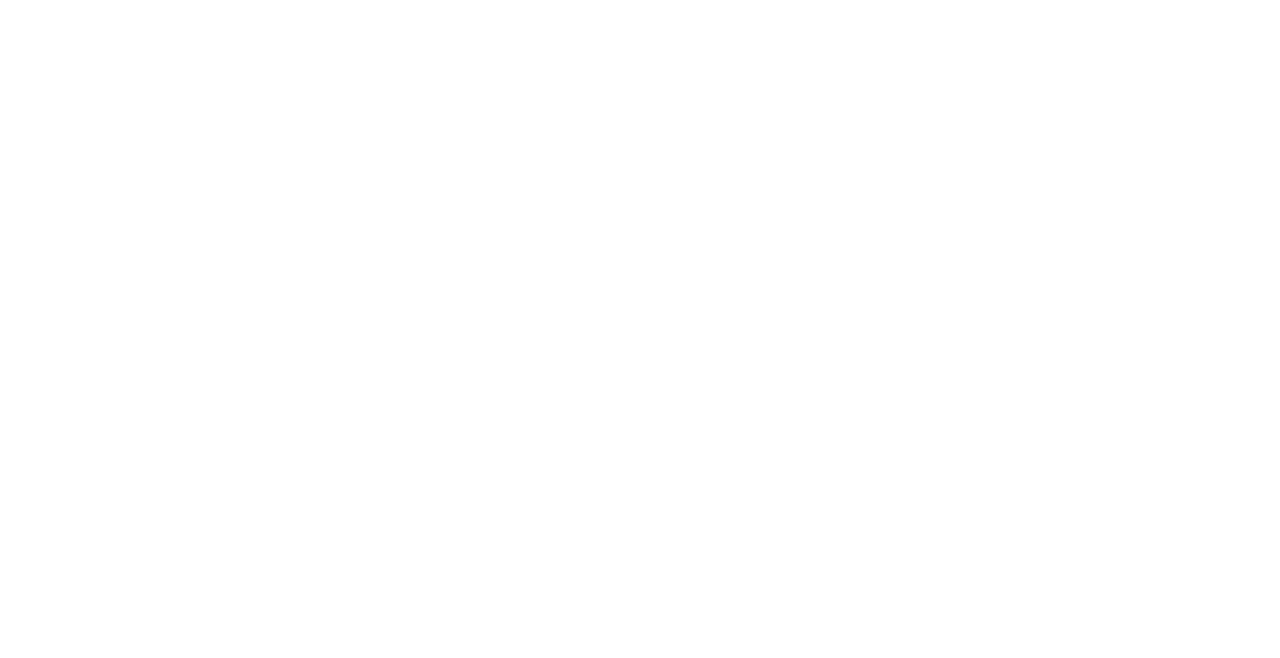
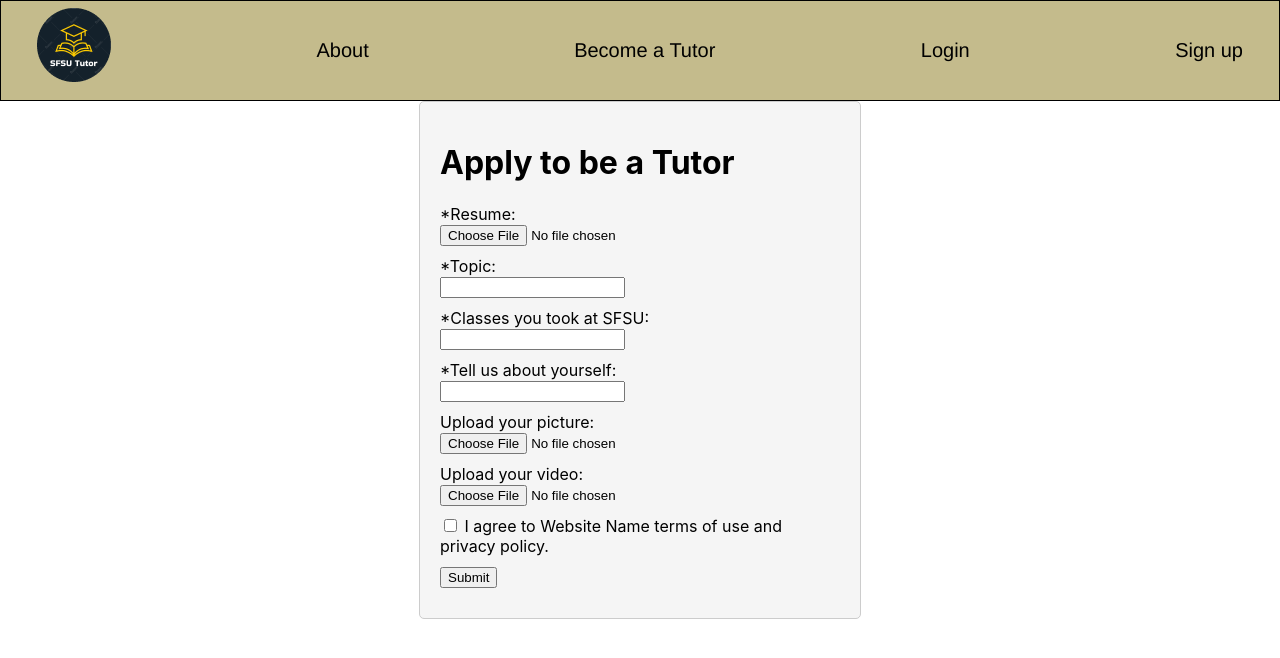
Before and after one commit to csc648-03-fa23-team01/csc648-03-fa23-team01-frontend, a React (Create React App) app in the folder my-react-app/: page /BecomeTutor in a window 1280 px wide. Before the commit this address had no page. Shown: the top 658 px of the page. Built offline with nearby package versions, Linux system fonts and the light colour scheme.

Commit message:
updated the homepage desing and BecomeTutor page

```diff
--- a/my-react-app/src/App.jsx
+++ b/my-react-app/src/App.jsx
@@ -12,6 +12,8 @@
 import store from "./store/store.js";
 import { Helmet } from 'react-helmet';
 
+import BecomeTutor from './components/BecomeTutor';
+
 function App() {
   return (
     <HelmetProvider>
@@ -25,6 +27,9 @@
               <Route path="/" element={<HomePage className = " Home " />} />
               <Route path="/teamPage" element={<TeamPage className = " Team " />} />
               <Route path="/resultPage" element={<ResultPage className = "result"/>} />
+
+              <Route path="/BecomeTutor" element={<BecomeTutor className="become-tutor" />} />
+
               <Route path="/about-Mahdi Hassanpour" element={<Template names = {names[4]} summary = {summary[4]} email = {email[4]} role = {role[4]} image={image[4]} />} />
               <Route path="/about-David Chen" element={<Template names = {names[1]} summary = {summary[1]} email = {email[1]} role = {role[1]} image={image[1]} />} />
               <Route path="/about-John Kongtcheu" element={<Template names = {names[2]} summary = {summary[2]} email = {email[2]} role = {role[2]} image={image[2]} />} />
--- /dev/null
+++ b/my-react-app/src/components/BecomeTutor.jsx
@@ -0,0 +1,154 @@
+import React, { useState } from "react";
+import NavBar from './NavBar';
+
+function BecomeTutor() {
+  // Use state to manage form input values
+  const [resume, setResume] = useState(null);
+  const [topic, setTopic] = useState("");
+  const [classes, setClasses] = useState("");
+  const [picture, setPicture] = useState(null);
+  const [video, setVideo] = useState(null);
+  const [agree, setAgree] = useState(false);
+
+  // Use state to manage form validation errors
+  const [errors, setErrors] = useState({
+    resume: false,
+    topic: false,
+    classes: false,
+  });
+
+  // Handle form submission
+  const handleSubmit = (e) => {
+    e.preventDefault();
+
+    // Validate required fields
+    const newErrors = {
+      resume: !resume,
+      topic: topic.trim() === "",
+      classes: classes.trim() === "",
+      agree: !agree,
+    };
+
+    setErrors(newErrors);
+
+    // If there are errors, prevent form submission
+    if (Object.values(newErrors).some((error) => error)) {
+      return;
+    }
+
+    // Add code to handle form submission, e.g., sending data to the server
+    // You can access form input values from the state variables (resume, topic, classes, etc.)
+  };
+
+  const formBoxStyle = {
+    backgroundColor: "#f5f5f5",
+    padding: "20px",
+    border: "1px solid #ccc",
+    borderRadius: "5px",
+    textAlign: "left",
+    maxWidth: "400px",
+    margin: "0 auto",
+  };
+
+  const formGroupStyle = {
+    marginBottom: "10px",
+  };
+
+  const checkmarkStyle = {
+    color: "green",
+    fontWeight: "bold",
+  };
+
+  return (
+    <div>
+      <NavBar /> {/* Render the Navbar component at the top of the page */}
+      <div className="content">
+        <div style={formBoxStyle}>
+          <h1>Apply to be a Tutor</h1>
+          <form onSubmit={handleSubmit}>
+            <div style={formGroupStyle}>
+              <label>*Resume:</label>
+              <div>
+                <input
+                  type="file"
+                  accept=".pdf,.doc,.docx"
+                  onChange={(e) => setResume(e.target.files[0])}
+                />
+              </div>
+              {errors.resume && <span style={{ color: "red" }}>This field is required.</span>}
+            </div>
+            <div style={formGroupStyle}>
+              <label>*Topic:</label>
+              <div>
+                <input
+                  type="text"
+                  value={topic}
+                  onChange={(e) => setTopic(e.target.value)}
+                />
+              </div>
+              {errors.topic && <span style={{ color: "red" }}>This field is required.</span>}
+            </div>
+            <div style={formGroupStyle}>
+              <label>*Classes you took at SFSU:</label>
+              <div>
+                <input
+                  type="text"
+                  value={classes}
+                  onChange={(e) => setClasses(e.target.value)}
+                />
+              </div>
+              {errors.classes && <span style={{ color: "red" }}>This field is required.</span>}
+            </div>
+            <div style={formGroupStyle}>
+              <label>*Tell us about yourself:</label>
+              <div>
+                <input
+                  type="text"
+                  value={classes}
+                  onChange={(e) => setClasses(e.target.value)}
+                />
+              </div>
+              {errors.classes && <span style={{ color: "red" }}>This field is required.</span>}
+            </div>
+            <div style={formGroupStyle}>
+              <label>Upload your picture:</label>
+              <div>
+                <input
+                  type="file"
+                  accept="image/*"
+                  onChange={(e) => setPicture(e.target.files[0])}
+                />
+              </div>
+            </div>
+            <div style={formGroupStyle}>
+              <label>Upload your video:</label>
+              <div>
+                <input
+                  type="file"
+                  accept="video/*"
+                  onChange={(e) => setVideo(e.target.files[0])}
+                />
+              </div>
+            </div>
+            <div style={formGroupStyle}>
+              <label>
+                <input
+                  type="checkbox"
+                  checked={agree}
+                  onChange={(e) => setAgree(e.target.checked)}
+                />{" "}
+                I agree to Website Name terms of use and privacy policy.
+              </label>
+              {errors.agree && <span style={{ color: "red" }}>This field is required.</span>}
+            </div>
+            <div style={formGroupStyle}>
+              <button type="submit">Submit</button>
+            </div>
+          </form>
+        </div>
+      </div>
+    </div>
+  );
+}
+
+export default BecomeTutor;
--- a/my-react-app/src/components/HomePage.jsx
+++ b/my-react-app/src/components/HomePage.jsx
@@ -7,91 +7,104 @@
 import image2 from '../assets/images/Rectangle46.svg';
 import { connect } from 'react-redux';
 import { searchAsync } from '../actions/tutorAction';
+import background_image from '../assets/images/Background_Image.png';
 
 const StyledHomePage = styled.div`
-  background-color: #ffffff;
+  background: url(${background_image}) no-repeat center center;
+  background-size: cover;
+  position: relative;
+  width: 100%;
+  height: 500px;
+`;
+
+const TextWrapper = styled.p`
+  text-align: center;
+  margin-top: 2rem;
+  font-weight: bold;
+`;
+
+const TextWrapper1 = styled.div`
+  text-align: center;
+  margin: 2rem auto;
+  width: 80%;
+  line-height: 1.5;
+  font-weight: bold;
+`;
+
+const TutorProfilesWrapper = styled.div`
   display: flex;
   justify-content: center;
   align-items: center;
-  height: 100vh;
-
-  & .div {
-    background-color: #ffffff;
-    display: flex;
-    flex-direction: column;
-    align-items: center;
-    height: 100vh;   /* Adjusted from a fixed height */
-    width: 100vw;    /* Adjusted from a fixed width */
-    max-width: 1280px;  /* If you still want to limit it to 1280px at larger screens */
-  }
-
-  & .text-wrapper-8 {
-    color: #000000;
-    font-family: "Inter-Regular", Helvetica;
-    font-size: 1.25rem;   /* Adjusted font size */
-    font-weight: 400;
-    letter-spacing: 0;
-    line-height: normal;
-    white-space: nowrap;
-  }
-
-  & .rectangle-5 {
-    background-color: #ffffff;
-    border: 1px solid #000000;
-    border-radius: 1rem;  /* Adjusted border radius */
-  }
-
-  & .text-wrapper-12 {
-    color: #000000;
-    font-family: "Inter-Regular", Helvetica;
-    font-size: 2rem;  /* Adjusted font size */
-    font-weight: 400;
-    text-align: center;
-    width: 80%;  /* Adjusted width */
-    margin-top: 2rem;  /* Adjusted margin */
-  }
+  flex-wrap: wrap;
 `;
 
+const TutorProfile = styled.div`
+  margin-top: 200px; /* Adjust the margin as needed */
+  cursor: pointer;
+  text-align: center;
+`;
 
+const TutorImage = styled.img`
+max-width: 400px; /* Increase this value to make the images larger */
+max-height: 200px; /* Increase this value to make the images larger */
+`;
 
 export const HomePage = ({ tutors_data, tutors_loading, tutors_error }) => {
   const [query, setQuery] = useState('');
   const results = useSelector(state => state.results);
   const dispatch = useDispatch();
 
-  const handleSearch = (query) => {
+  const handleSearch = query => {
     dispatch(searchAsync(query));
   };
 
-
+  const tutorProfiles = [
+    { image: 'https://img.freepik.com/free-photo/happiness-wellbeing-confidence-concept-cheerful-attractive-african-american-woman-curly-haircut-cross-arms-chest-self-assured-powerful-pose-smiling-determined-wear-yellow-sweater_176420-35063.jpg', name: 'Lisa', topic: 'Math', link: '/tutor-profile/1' },
+    { image: 'https://img.freepik.com/premium-photo/who-feels-confident-crossing-arms-with-determination_1187-377517.jpg', name: 'Magen', topic: 'Science', link: '/tutor-profile/2' },
+    { image: 'https://media.istockphoto.com/id/1158245623/photo/happy-smiling-man-looking-away.jpg?s=612x612&w=0&k=20&c=-wGGLZp6KioPSWo76jijGw3PW-8IN1lzw4HZurbUuBM=', name: 'Max', topic: 'History', link: '/tutor-profile/3' },
+    { image: 'https://st.depositphotos.com/62628780/56500/i/450/depositphotos_565001660-stock-photo-always-a-cheerful-one-portrait.jpg', name: 'Alex', topic: 'Language', link: '/tutor-profile/4' },
+  ];
 
   return (
     <StyledHomePage>
+      <NavBar />
       <div className="div">
-          <NavBar />
+        <TextWrapper>What Would You Like To Learn?</TextWrapper>
         <SearchBar isHomePage={true} />
 
-          <p className="text-wrapper-8">What Would You Like To Learn?</p>
-
         <div className="rectangle-5" />
-          <p className="text-wrapper-12">
-            Welcome to our platform, where knowledge and opportunity converge. Explore a world of learning, connect with
-            top tutors, discover engaging courses, and search any department or subject effortlessly to unlock your full
-            potential.
-          </p>
+        <TextWrapper1>
+          Welcome to our platform, where knowledge and opportunity converge. Explore a world of learning, connect with top
+          tutors, discover engaging courses, and search any department or subject effortlessly to unlock your full potential.
+        </TextWrapper1>
+        <TutorProfilesWrapper>
+          {tutorProfiles.map((profile, index) => (
+            <TutorProfile
+              key={index}
+              onClick={() => {
+                // Handle the click to navigate to the tutor's profile
+                // Example: history.push(profile.link);
+              }}
+            >
+              <TutorImage src={profile.image} alt={`Tutor ${index + 1}`} />
+              <div>{profile.name}</div>
+              <div>{profile.topic}</div>
+            </TutorProfile>
+          ))}
+        </TutorProfilesWrapper>
       </div>
     </StyledHomePage>
   );
 };
 
-const mapStateToProps = (state) => ({
+const mapStateToProps = state => ({
   tutors_data: state.tutors.data,
   tutors_loading: state.tutors.loading,
   tutors_error: state.tutors.error,
 });
 
 const mapDispatchToProps = {
-  searchAsync
+  searchAsync,
 };
 
 export default connect(mapStateToProps, mapDispatchToProps)(HomePage);
--- a/my-react-app/src/components/NavBar.jsx
+++ b/my-react-app/src/components/NavBar.jsx
@@ -1,29 +1,30 @@
 import React from "react";
 import styled from "styled-components";
 import { useNavigate } from "react-router-dom";
+import image1 from '../assets/images/Logo_Image.png';
 
 const StyledNavBar = styled.div`
-  background-color: #ffffff;
+  background-color: #FFFFFFF;
   display: flex;
   flex-direction: row;
   justify-content: center;
   width: 100%;
 
   .div {
-    background-color: #ffffff;
-    height: 832px;
+    background-color: #C4BB8C;
+    height: 99px; /* Adjust the height as needed */
     position: relative;
-    width: 1280px;
+    width: 100%; /* Make it 100% */
   }
 
   .navbar {
-    background-color: #ffffff;
+    background-color: #C4BB8C;
     border: 1px solid #000000;
     height: 99px;
     left: 0;
     position: relative;
     top: 0;
-    width: 1280px;
+    width: 100%; /* Make it 100% to span the full screen width */
     display: flex;
     align-items: center;
     justify-content: space-between;
@@ -61,13 +62,13 @@
 
   return (
     <StyledNavBar>
-        <div className="navbar">
-          <button onClick={() => navigate("/")}  className="logo">Logo</button>
-          <button >About</button>
-          <button >Become a Tutor</button>
-          <button >Login</button>
-          <button>Sign up</button>
-        </div>
+      <div className="navbar">
+        <button onClick={() => navigate("/")} className="logo"><img className="img" alt="Rectangle" src={image1} /></button>
+        <button >About</button>
+        <button onClick={()=>navigate("/BecomeTutor")}>Become a Tutor</button>
+        <button >Login</button>
+        <button>Sign up</button>
+      </div>
     </StyledNavBar>
   );
 };
```
Also changed, not shown: my-react-app/src/assets/images/Background_Image.png (added), my-react-app/src/assets/images/Logo_Image.png (added). Lines whose indentation alone changed are shown as unchanged.
